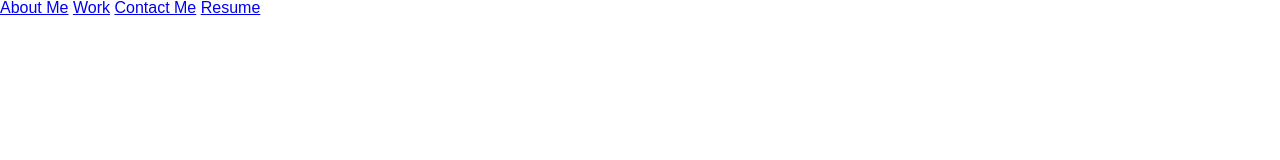
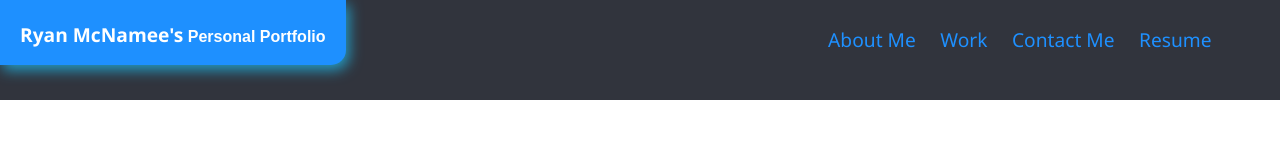
Before and after one commit to ryjmcnamee/personal-portfolio, a plain HTML site: page index.html in a window 1280 px wide. Drawn offline with Linux system fonts and the light colour scheme.

Commit message:
Add styling to nav bar

```diff
--- a/assets/css/style.css
+++ b/assets/css/style.css
@@ -0,0 +1,59 @@
+:root {
+    --blue-highlight:dodgerblue;
+}
+
+nav {
+    background-color:rgb(49,52,61);
+    display:flex;
+    width:100%;
+    position:absolute;
+    left:0;
+    top:0;
+    height:100px;
+
+}
+.nav-title{
+    border-radius:0 0 15px 0;
+    justify-self:flext-start;
+    background-color:var(--blue-highlight);
+    height:65%;
+    padding-inline:20px;
+    padding-top:25px;
+    font-family:Arial, Helvetica, sans-serif;
+    box-shadow:3px 5px 14px rgba(30, 203, 255,0.7);
+    color:white;
+}
+.nav-title b{
+    font-size:larger;
+    font-weight:bolder;
+    font-family:'Segoe UI', Tahoma, Geneva, Verdana, sans-serif;
+
+}
+.nav-link-container {
+    padding:10px 20px;
+    position:absolute;
+    right:3vw;
+
+
+}
+.nav-link-container a {
+    padding-inline:10px;
+    position:relative;
+    top:20px;
+    color:var(--blue-highlight);
+    font-family:'Segoe UI', Tahoma, Geneva, Verdana, sans-serif;
+    text-decoration:none;
+    font-size:larger;
+}
+
+.nav-link-container a:hover{
+    background-color:var(--blue-highlight);
+    color:white;
+    border-radius:15px;
+}
+
+.nav-link-container a:focus{
+    background-color:darkblue;
+    border-radius:15px;
+    color:white;
+}
--- a/index.html
+++ b/index.html
@@ -10,8 +10,8 @@
 </head>
 <body>
   <nav>
-    <div class="nav-logo">
-      <!-- TODO: Insert logo  -->
+    <div class="nav-title">
+      <h1><b>Ryan McNamee's</b> Personal Portfolio</h1>
     </div>
     <div class="nav-link-container">
       <span ><a href="#about">About Me</a></span>
```
